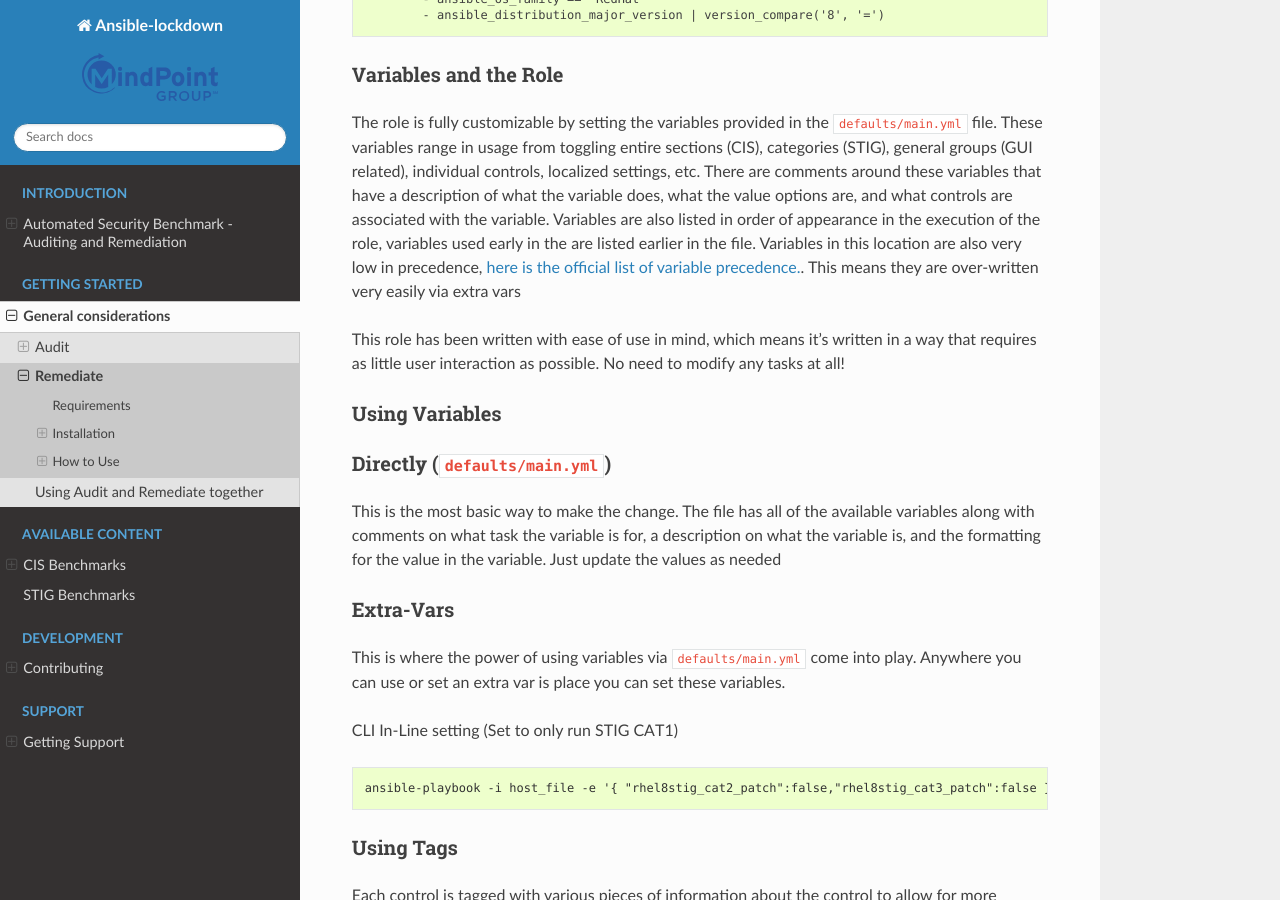
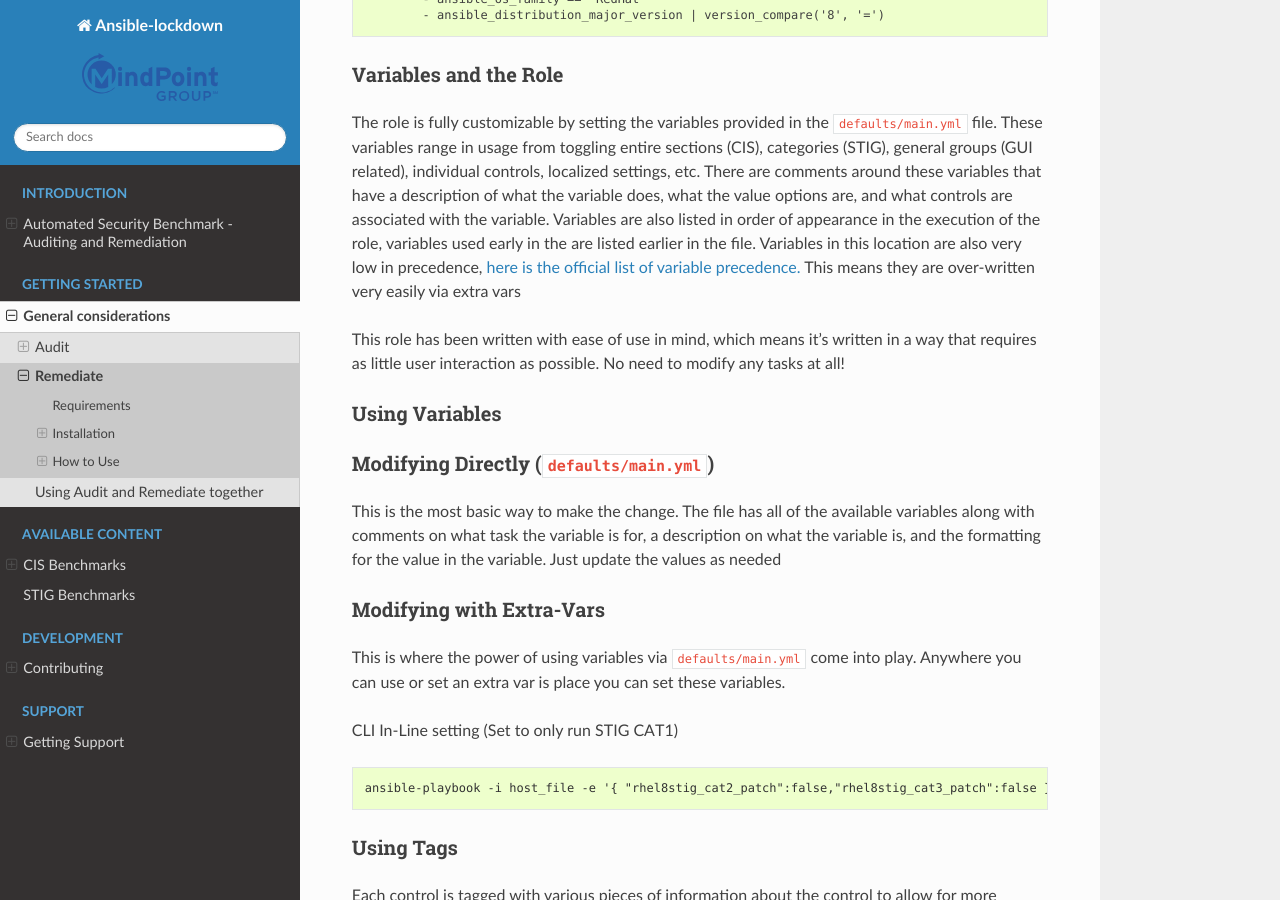
Before and after one commit to frederickw082922/lockdown_readthedocs, a Sphinx documentation site: the page built from docs/source/remediate/rem-getting-started.rst, in a window 1280 px wide and 900 px high, scrolled down 2896 px. Built offline with Sphinx 7.4.7 and the Read the Docs theme 2.0.0, drawn with Linux system fonts in a browser that asks for light colours; pages that are not in the unit, such as notebooks, are missing from menus; some of the changed text lies outside the part shown.

Commit message:
updated wording of modifying directly and modifying with extra vars
Signed-off-by: George Nalen <georgen@mindpointgroup.com>

```diff
--- a/docs/source/remediate/rem-getting-started.rst
+++ b/docs/source/remediate/rem-getting-started.rst
@@ -134,7 +134,7 @@ Variables and the Role
 
 The role is fully customizable by setting the variables provided in the ``defaults/main.yml`` file. These variables range in usage from toggling entire sections (CIS), categories (STIG), general groups (GUI related), individual controls, localized settings, etc.
 There are comments around these variables that have a description of what the variable does, what the value options are, and what controls are associated with the variable.
-Variables are also listed in order of appearance in the execution of the role, variables used early in the are listed earlier in the file. Variables in this location are also very low in precedence, `here is the official list of variable precedence. <https://docs.ansible.com/ansible/latest/user_guide/playbooks_variables.html#understanding-variable-precedence>`_.
+Variables are also listed in order of appearance in the execution of the role, variables used early in the are listed earlier in the file. Variables in this location are also very low in precedence, `here is the official list of variable precedence. <https://docs.ansible.com/ansible/latest/user_guide/playbooks_variables.html#understanding-variable-precedence>`_
 This means they are over-written very easily via extra vars
 
 This role has been written with ease of use in mind, which means it's written in a way that requires as little user interaction as possible. No need to modify any tasks at all!
@@ -142,14 +142,14 @@ This role has been written with ease of use in mind, which means it's written in
 Using Variables
 ~~~~~~~~~~~~~~~
 
-Directly (``defaults/main.yml``)
-~~~~~~~~~~~~~~~~~~~~~~~~~~~~~~~~
+Modifying Directly (``defaults/main.yml``)
+~~~~~~~~~~~~~~~~~~~~~~~~~~~~~~~~~~~~~~~~~~
 
 This is the most basic way to make the change. The file has all of the available variables along with comments on what task the variable is for, a description on what the variable is, and
 the formatting for the value in the variable. Just update the values as needed
 
-Extra-Vars
-~~~~~~~~~~
+Modifying with Extra-Vars
+~~~~~~~~~~~~~~~~~~~~~~~~~
 
 This is where the power of using variables via ``defaults/main.yml`` come into play. Anywhere you can use or set an extra var is place you can set these variables.
 
```
